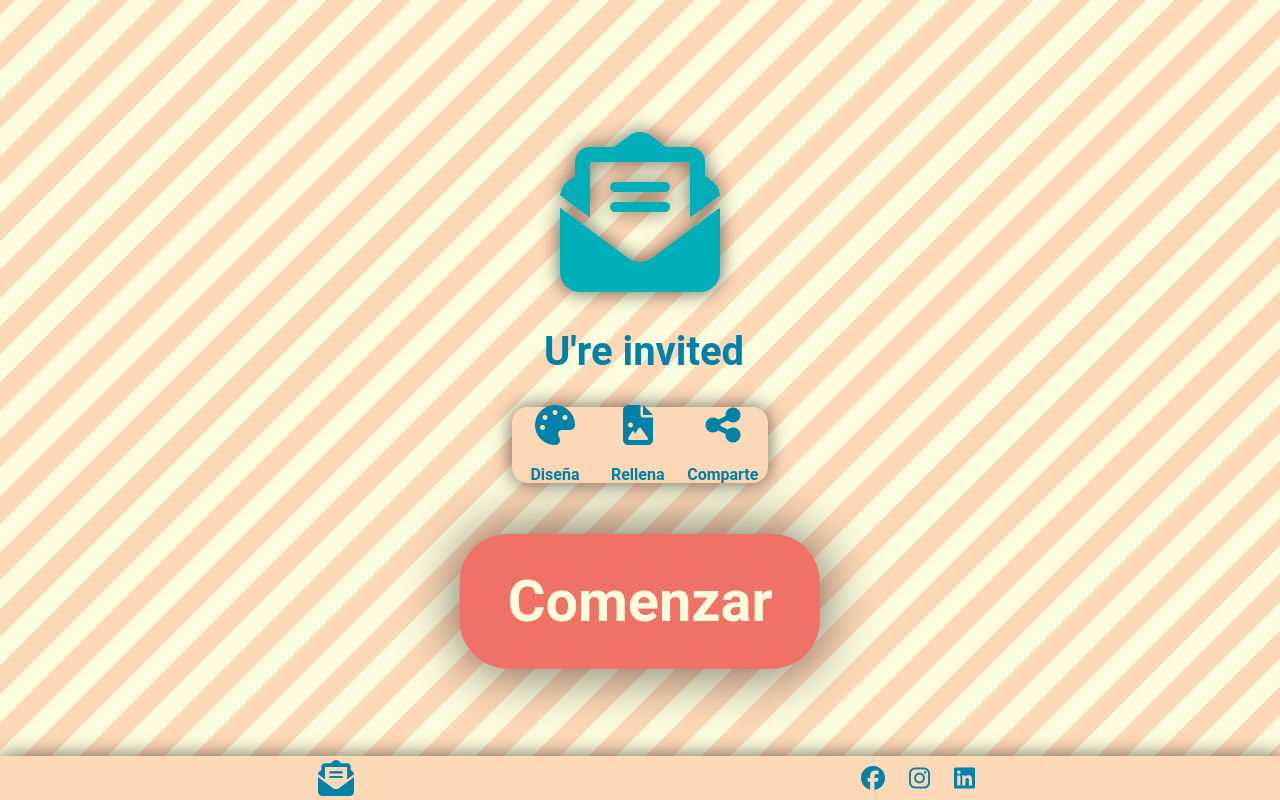
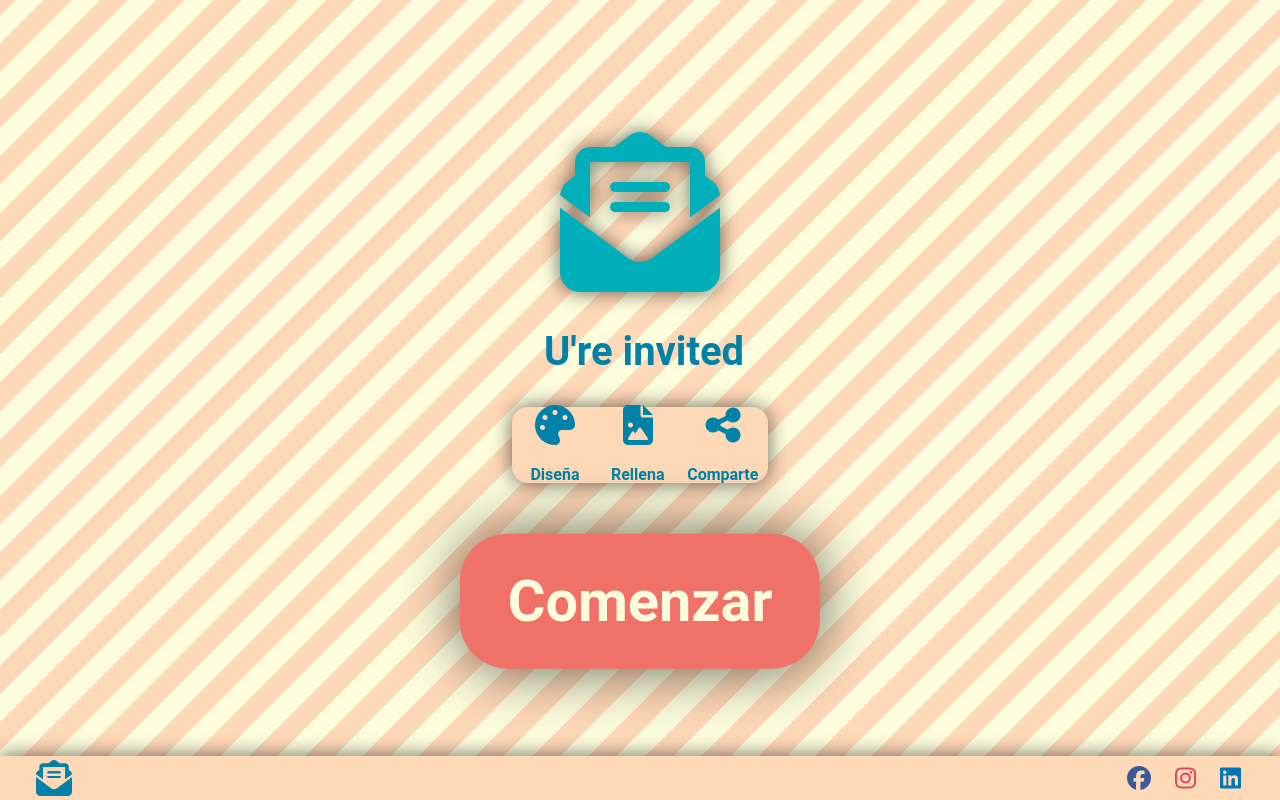
Before and after one commit to krsalvarez/project-promo-A-module-2-team-2, a website built with Vite: page src/index.html in a window 1280 px wide. Built offline with nearby package versions, Linux system fonts and the light colour scheme.

Commit message:
social media icon changed

```diff
--- a/src/partials/footer.html
+++ b/src/partials/footer.html
@@ -6,8 +6,14 @@
   />
 
   <div class="footer_container_icon">
-    <i class="footer_container_fa fa-brands fa-facebook"></i>
-    <i class="footer_container_ins fa-brands fa-instagram"></i>
-    <i class="footer_container_link fa-brands fa-linkedin"></i>
+     <a href="https://www.facebook.com/AdalabDigital" target="_blank" class="footer_container_fa">
+      <i class="fa-brands fa-facebook"></i>
+    </a>
+     <a href="https://www.instagram.com/adalab_digital/" target="_blank" class="footer_container_ins">
+      <i class="fa-brands fa-instagram"></i>
+    </a>
+    <a href="https://www.linkedin.com/school/adalab/" target="_blank" class="footer_container_link">
+      <i class="fa-brands fa-linkedin"></i>
+    </a>
   </div>
 </footer>
--- a/src/scss/layout/_footer.scss
+++ b/src/scss/layout/_footer.scss
@@ -5,7 +5,7 @@
 
 .footer {
   display: flex;
-  justify-content: space-around;
+  justify-content: space-between;
   align-items: center;
   background-color: $color4;
   padding: 10px;
@@ -28,7 +28,7 @@
     width: 1.5rem;
     @media (min-width: 1024px) {
       scale: 1.5;
-      margin-left: 3rem;
+      margin-left: 2rem;
     }
   }
 
@@ -45,7 +45,26 @@
     }
   }
 
-  &_container_fa {
-    color: $color1;
-  }
 }
+
+.footer_container_icon a {
+  transition: transform 0.3s, color 0.3s; /* Smooth transition for color and scale */
+}
+
+.footer_container_icon a:hover {
+  color: $color1; /* Change to your desired color on hover */
+  transform: scale(1.2); /* Increase size by 20% on hover */
+}
+
+/* Specific color for each icon by default */
+.footer_container_fa {
+  color: #3b5998; /* Facebook icon color */
+}
+
+.footer_container_ins {
+  color: #E4405F; /* Instagram icon color */
+}
+
+.footer_container_link {
+  color: #0077b5; /* LinkedIn icon color */
+}
--- a/src/scss/layout/_header.scss
+++ b/src/scss/layout/_header.scss
@@ -21,6 +21,7 @@ header {
     }
     a {
       display: flex;
+      align-items: center;
     }
 }
 
```
Also changed, not shown: src/partials/formFooter.html (+9 -3 lines).
